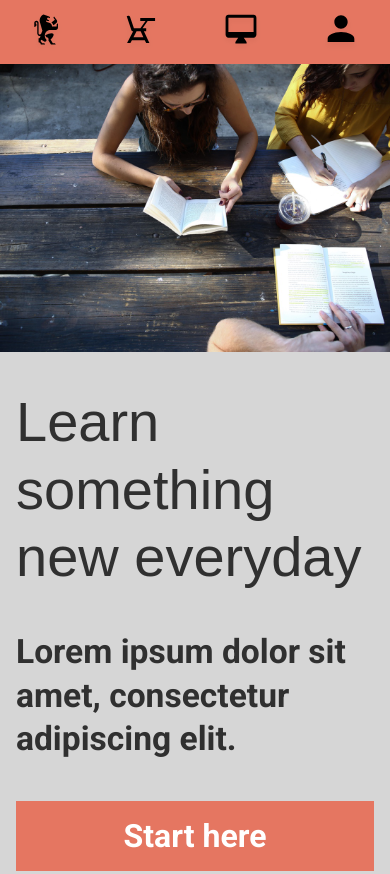
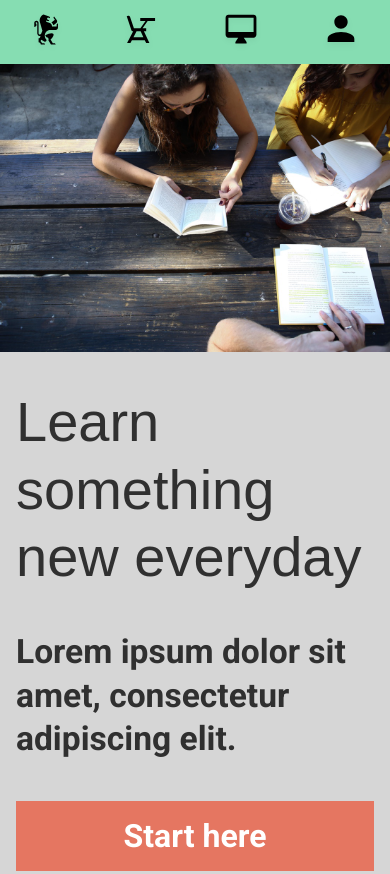
Before and after one commit to lisajay/Colmar, a plain HTML site: page index.html in a window 390 px wide. Shown: the top 874 px of the page. Drawn offline with Linux system fonts and the light colour scheme; a web font is replaced by a local one.

Commit message:
fixed header

```diff
--- a/resources/css/style.css
+++ b/resources/css/style.css
@@ -118,7 +118,7 @@ header span {
     display: flex;
     align-items: center;
     justify-content: space-around;
-    background-color: #e57661;
+    background-color: #86ddb2;
     width: 100%;
     position: fixed;
     margin: 0 auto;
```
